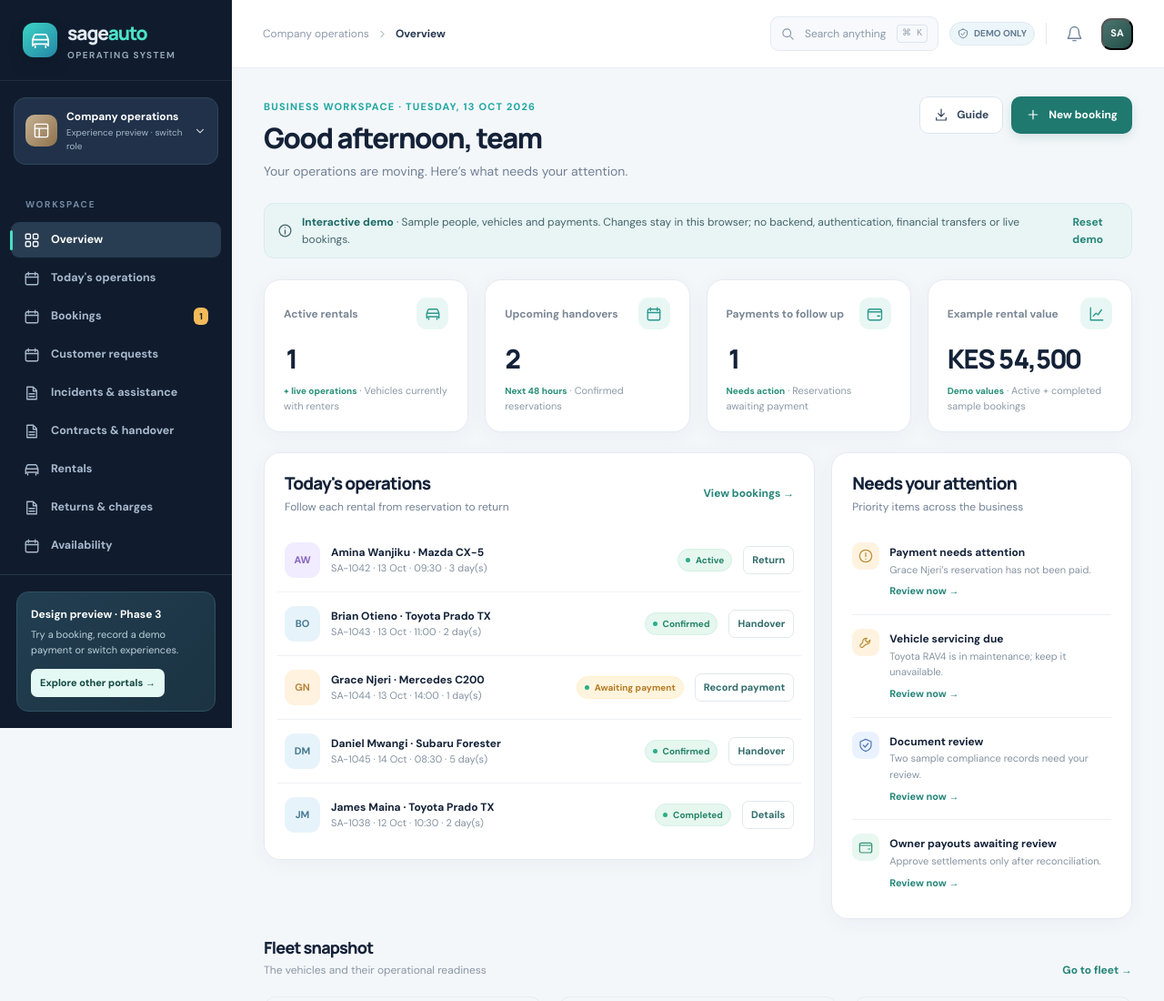
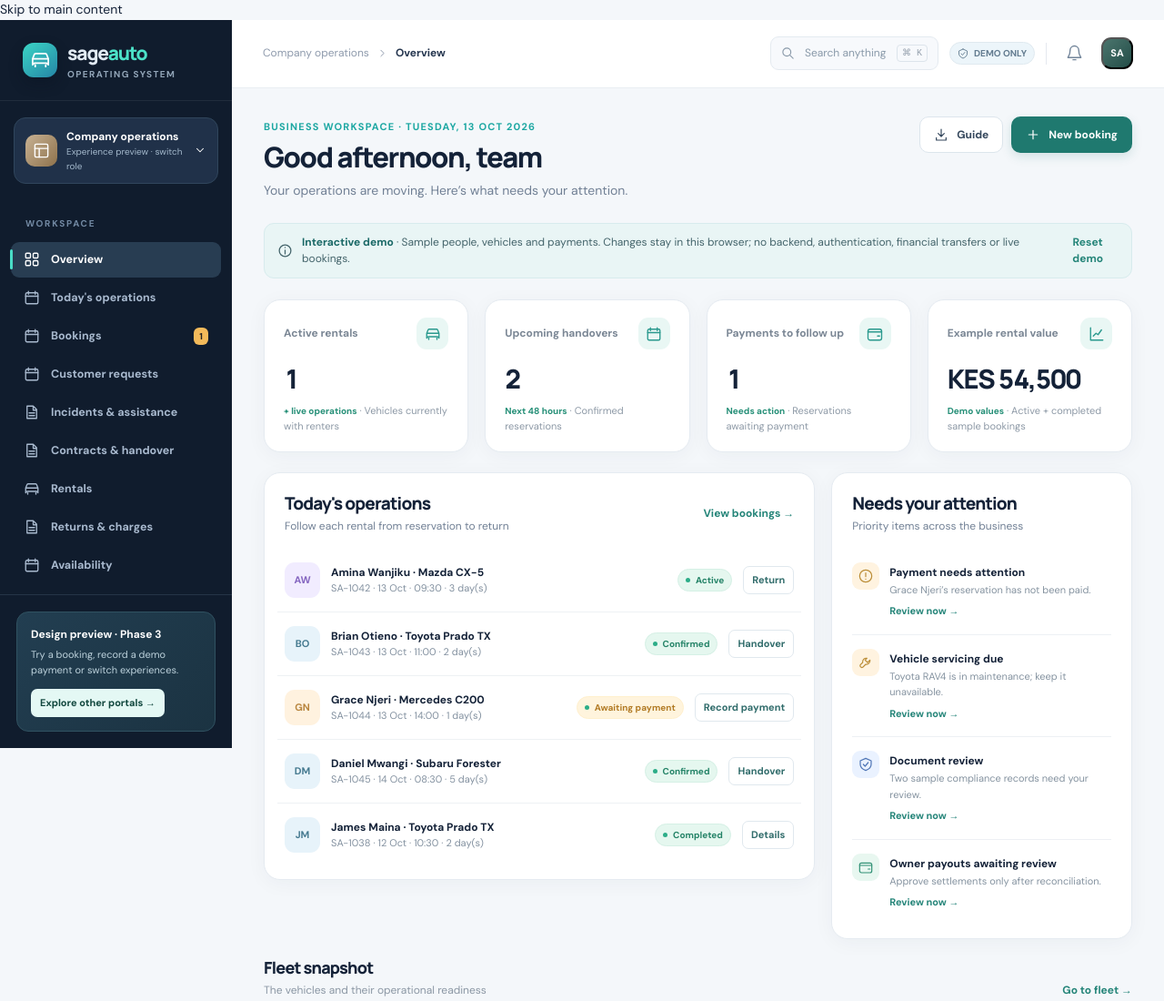
Before and after one commit to Sean-steve/Sage-Auto-v2, a plain HTML site: page index.html in a window 1280 px wide. Shown: the top 1100 px of the page at 91% size. Drawn offline with Linux system fonts and the light colour scheme.

Commit message:
a11y(P3-D): add skip-navigation link

```diff
--- a/index.html
+++ b/index.html
@@ -14,6 +14,7 @@
   <link rel="stylesheet" href="./external-portals.css" />
 </head>
 <body>
+  <a class="skip-link" href="#main-content">Skip to main content</a>
   <div id="app"></div>
   <noscript>Enable JavaScript to explore the Sage Auto frontend prototype.</noscript>
   <script src="./company-detail.js" defer></script>
```
